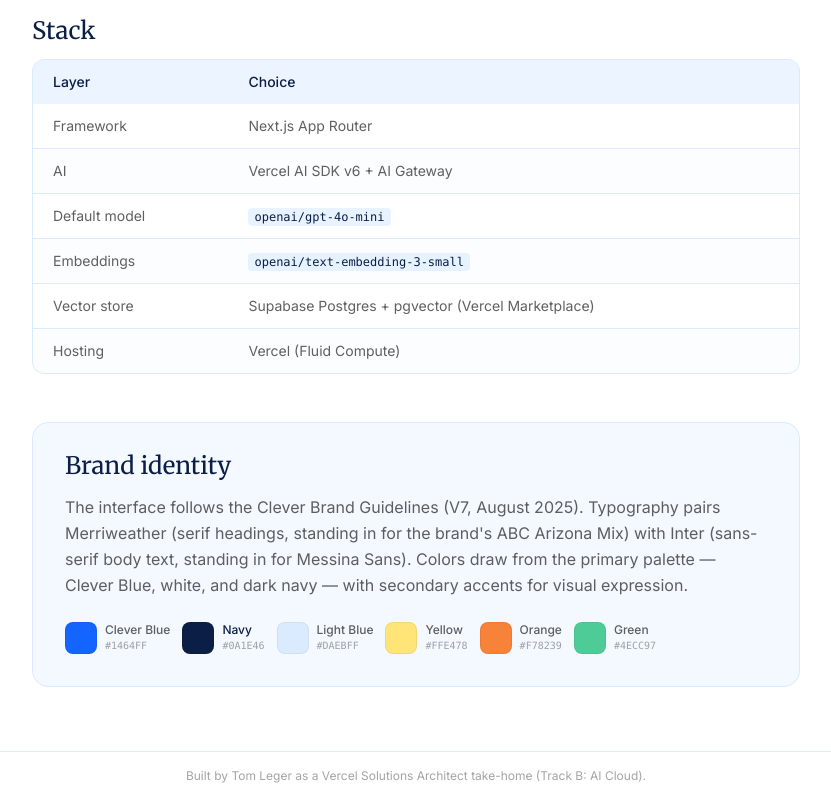
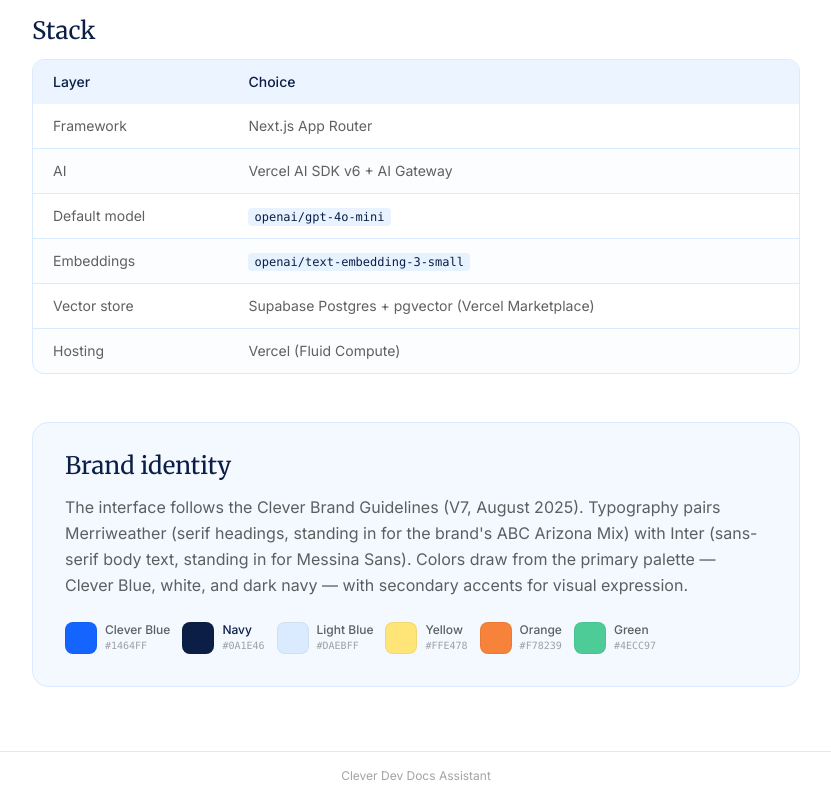
Before and after one commit to legertom/clever-dev-docs, a Next.js app: page /about in a window 1280 px wide. Shown: the part 2817-3617 px from the top of the page, without its empty margins (224-1055 px from the left). Built offline with nearby package versions, Linux system fonts and the light colour scheme.

Commit message:
Remove take-home attribution from about page footer
Co-Authored-By: Claude Opus 4.6 <noreply@anthropic.com>

```diff
--- a/src/app/about/page.tsx
+++ b/src/app/about/page.tsx
@@ -339,8 +339,7 @@ export default function AboutPage() {
 
       <footer className="border-t border-clever-light-blue px-6 py-4">
         <p className="max-w-3xl mx-auto text-xs text-clever-black/40 text-center font-[family-name:var(--font-body)]">
-          Built by Tom Leger as a Vercel Solutions Architect take-home (Track B:
-          AI Cloud).
+          Clever Dev Docs Assistant
         </p>
       </footer>
     </div>
```
